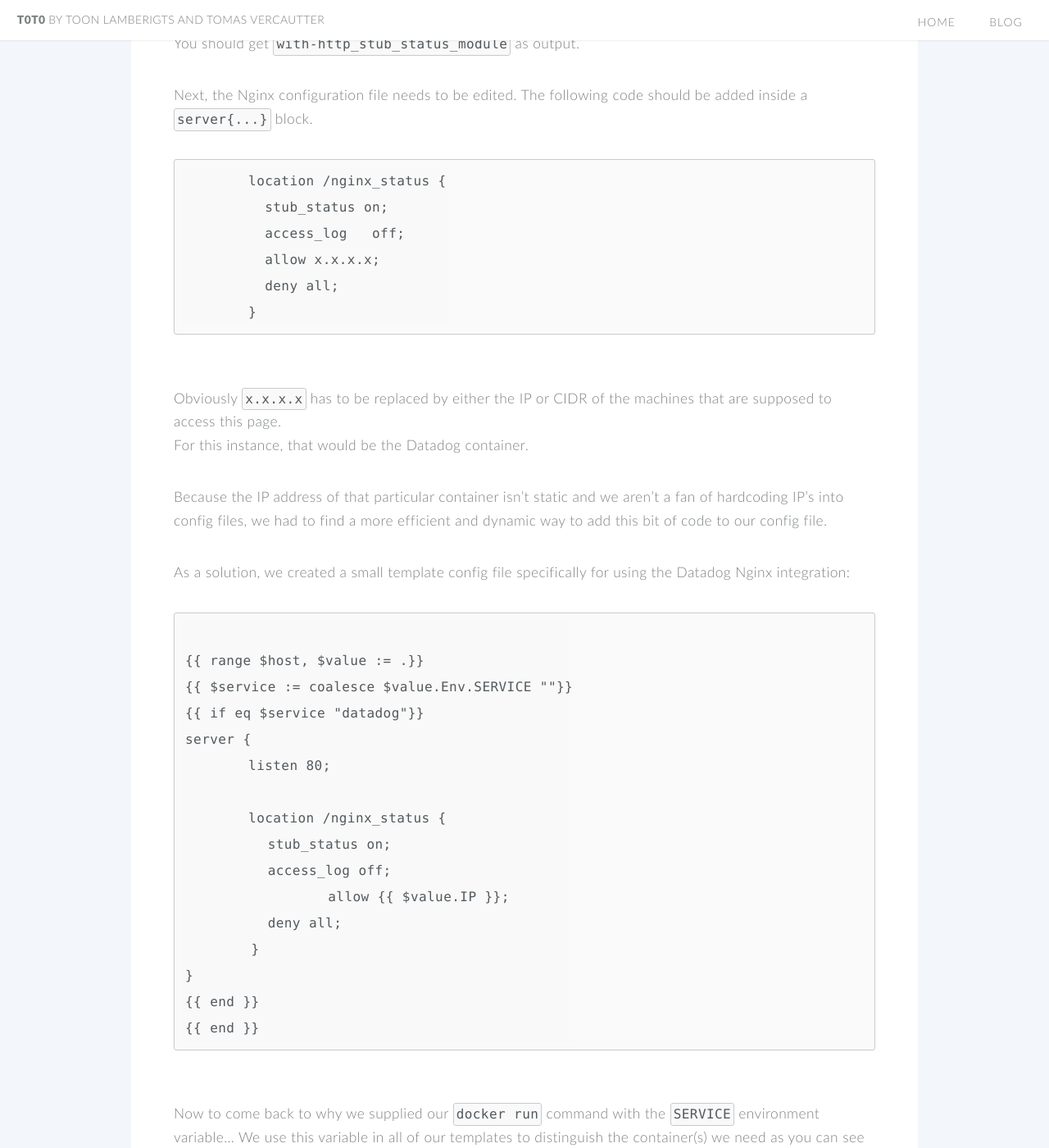
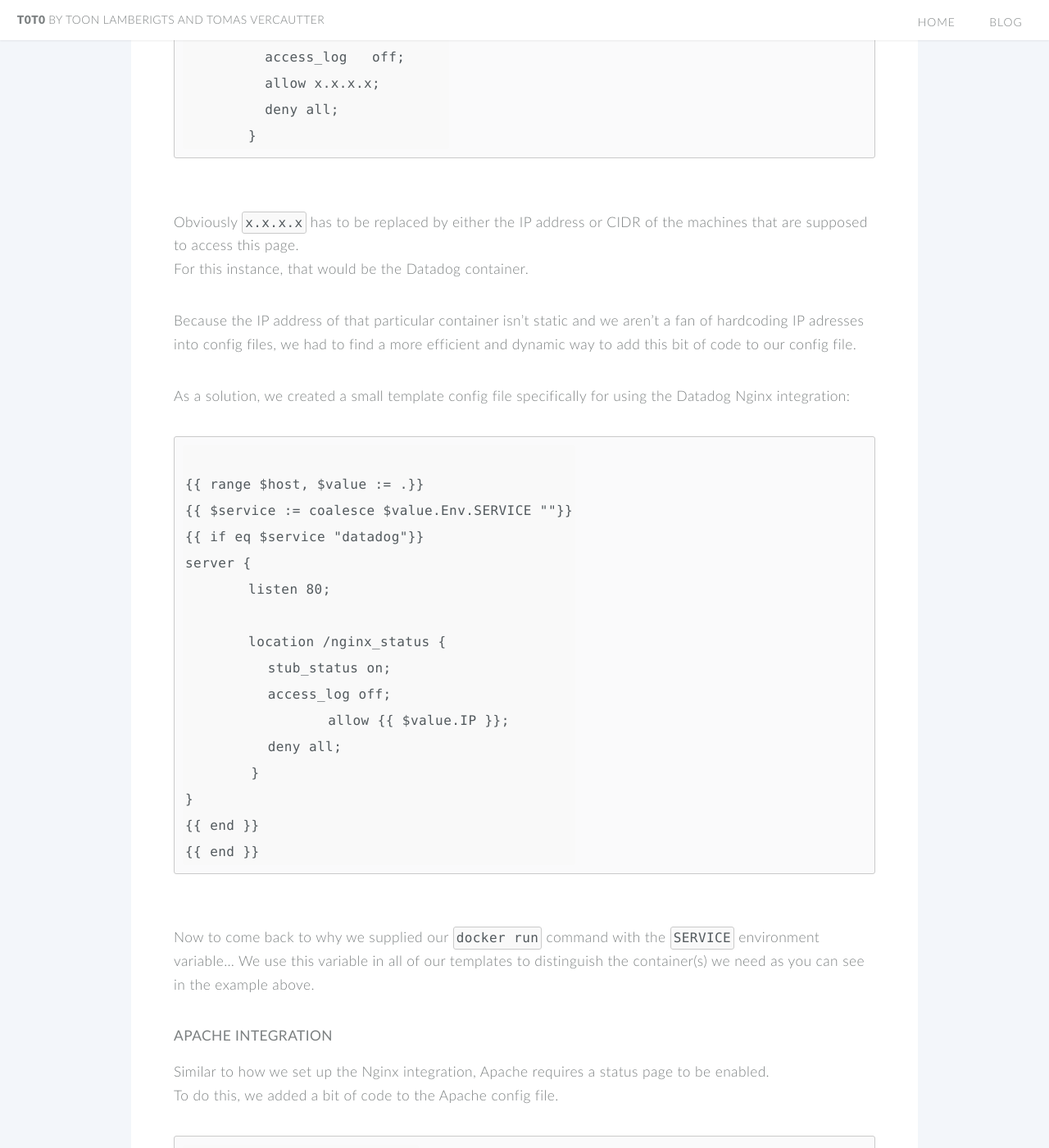
Before and after one commit to t0t0/t0t0.github.io, a Jekyll site: the page built from _posts/2016-3-4-stage-week3:datadog-auto-management-with-dock-gen.md, in a window 1280 px wide and 1400 px high, scrolled down 4186 px. Shown: the whole window at 82% size. Built offline with Jekyll 4.4.1, drawn with Linux system fonts in a browser that asks for light colours; some of the changed text lies outside the part shown.

Commit message:
Update 2016-3-4-stage-week3:datadog-auto-management-with-dock-gen.md

````diff
--- a/_posts/2016-3-4-stage-week3:datadog-auto-management-with-dock-gen.md
+++ b/_posts/2016-3-4-stage-week3:datadog-auto-management-with-dock-gen.md
@@ -122,10 +122,10 @@
 ```
 <br />
 
-Obviously `x.x.x.x` has to be replaced by either the IP or CIDR of the machines that are supposed to access this page.
+Obviously `x.x.x.x` has to be replaced by either the IP address or CIDR of the machines that are supposed to access this page.
 For this instance, that would be the Datadog container.
 
-Because the IP address of that particular container isn't static and we aren't a fan of hardcoding IP's into config files, we had to find a more efficient and dynamic way to add this bit of code to our config file.
+Because the IP address of that particular container isn't static and we aren't a fan of hardcoding IP adresses into config files, we had to find a more efficient and dynamic way to add this bit of code to our config file.
 
 As a solution, we created a small template config file specifically for using the Datadog Nginx integration:
 
@@ -166,8 +166,8 @@
 ```
 <br />
 
-In contrast to Nginx, it's possible to set a hostname in the `Require` statement. This solves the problem of dd-agent not having a static IP as mentioned before.
-The only thing to make this work, is to configure a `--link` between both the dd-agent container and the apache container. This will allow the Apache container to resolve the dd-agent hostname to its IP.
+In contrast to Nginx, it's possible to set a hostname in the `Require` statement. This solves the problem of dd-agent not having a static IP address as mentioned before.
+The only thing to make this work, is to configure a `--link` between both the dd-agent container and the apache container. This will allow the Apache container to resolve the dd-agent's hostname to its IP address.
 
 ## **The result**
 
````
Also changed, not shown: other parts of _posts/2016-3-4-stage-week3:datadog-auto-management-with-dock-gen.md (+2 -2 lines).
